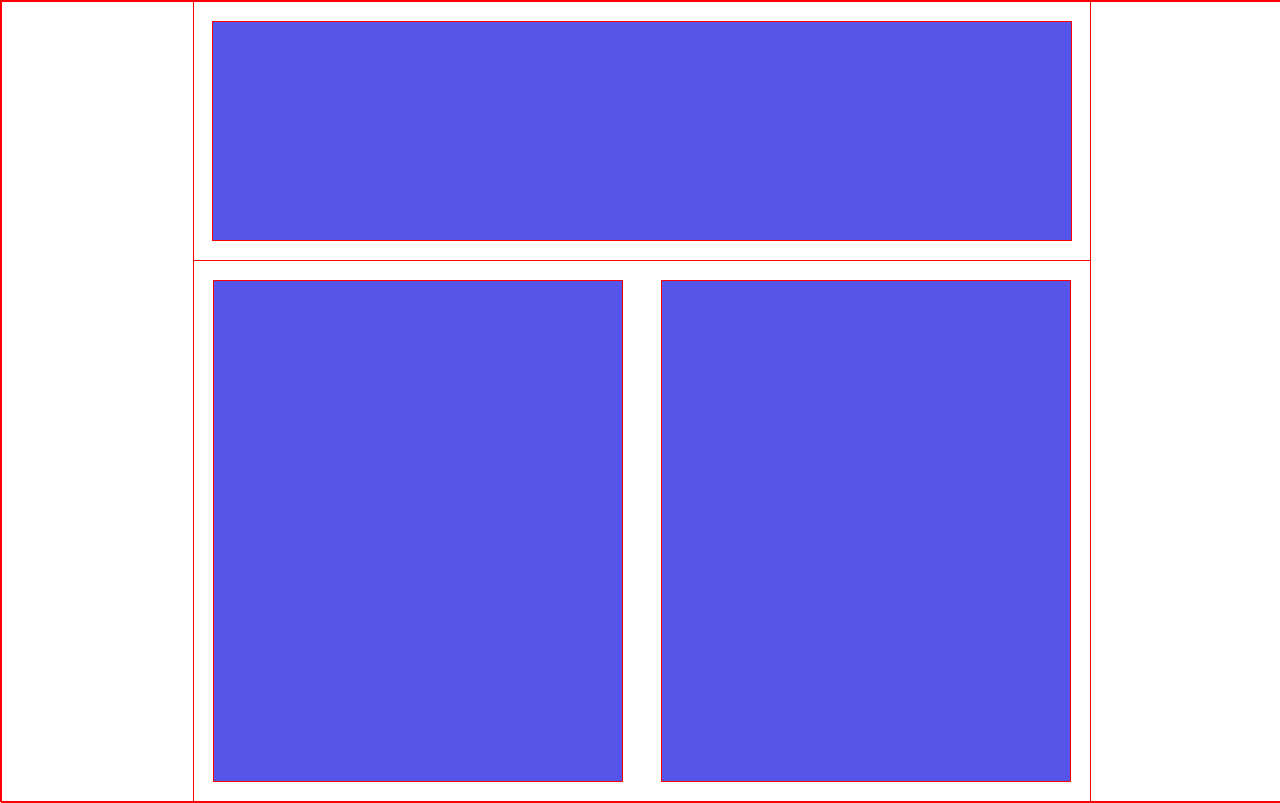
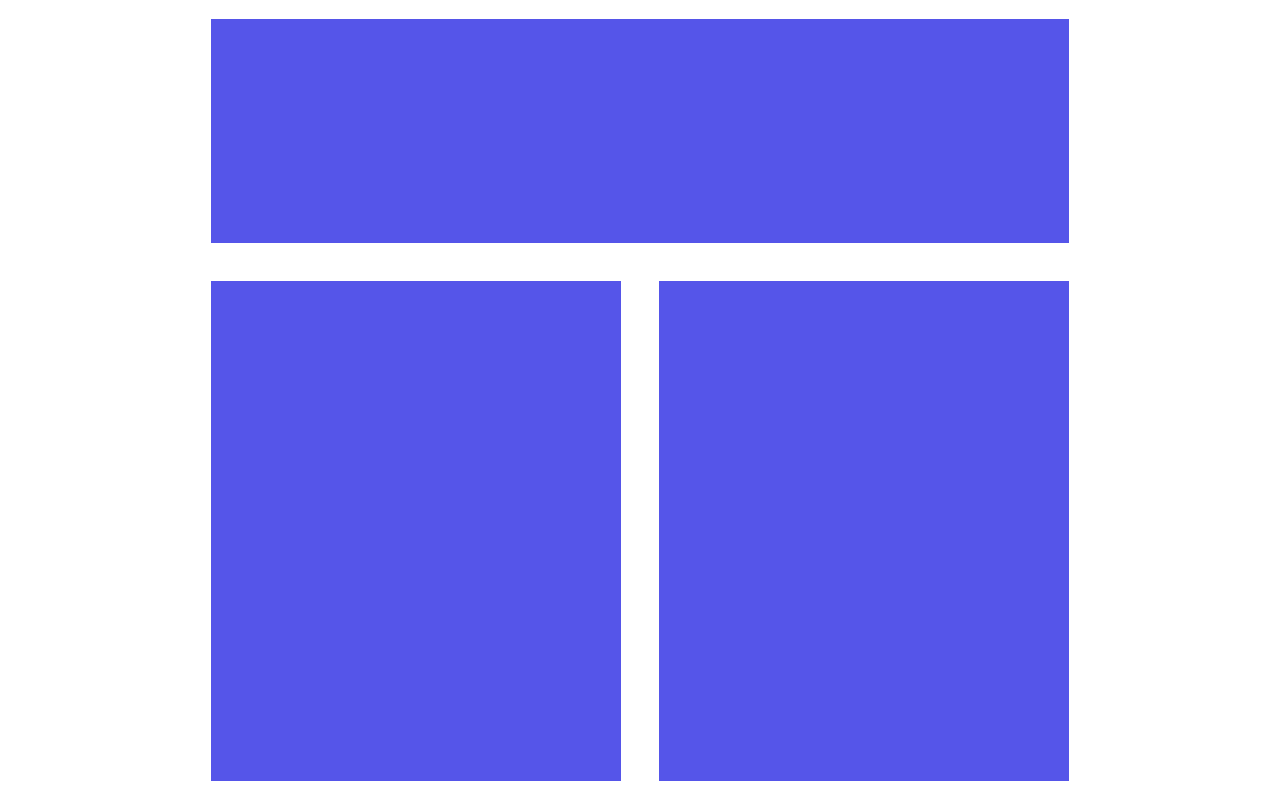
Before and after one commit to renatocn86/SENAC-2025, a plain HTML site: page front-end/pages/div-top-e-lado-a-lado.html in a window 1280 px wide. Drawn offline with Linux system fonts and the light colour scheme.

Commit message:
Botões para as páginas + layout-menu-lateral

```diff
--- a/front-end/pages/div-top-e-lado-a-lado.css
+++ b/front-end/pages/div-top-e-lado-a-lado.css
@@ -33,7 +33,6 @@ body {
 * {
     margin: 0;
     padding: 0;
-    border: 1px solid red
 }
 
 html,
--- /dev/null
+++ b/front-end/pages/layout-menu-lateral.css
@@ -0,0 +1,56 @@
+* {
+    margin: 0;
+    padding: 0;
+}
+
+html,
+body {
+    width: 100%;
+    min-height: 100vh;
+    height: 100%;
+}
+
+.center {
+    display: flex;
+    justify-content: center;
+    align-items: center;
+}
+
+#container {
+    width: 100%;
+    height: 100%;
+    flex-direction: column;
+}
+
+.bottom {
+    width: 100%;
+    flex-direction: row;
+}
+
+.top {
+    width: 100%;
+    height: 300px;
+    background-color: rgb(85, 85, 233);
+}
+
+.menu {
+    width: 30%;
+    height: 400px;
+    background-color: rgb(233, 115, 85);
+}
+
+.square {
+    width: 70%;
+    height: 400px;
+    background-color: rgb(233, 233, 85);
+}
+
+/* .top, .menu, .square{
+    transition: transform 1s, border-radius 1s, background-color 1s;
+}
+
+.top:hover, .menu:hover, .square:hover{
+    transform: rotate(360deg);
+    border-radius: 100%;
+    background-color: red;
+} */
```
Also changed, not shown: front-end/index.html (+5 -2 lines), front-end/pages/layout-menu-lateral.html (added, +22 -0 lines).
